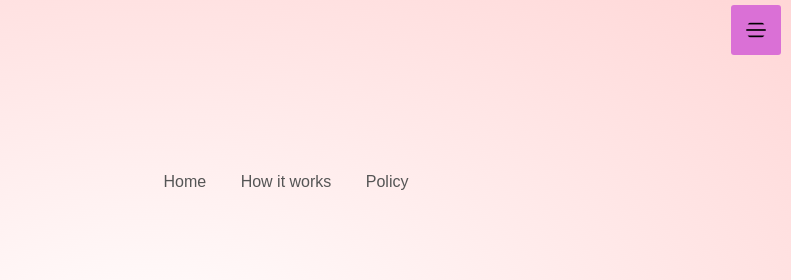
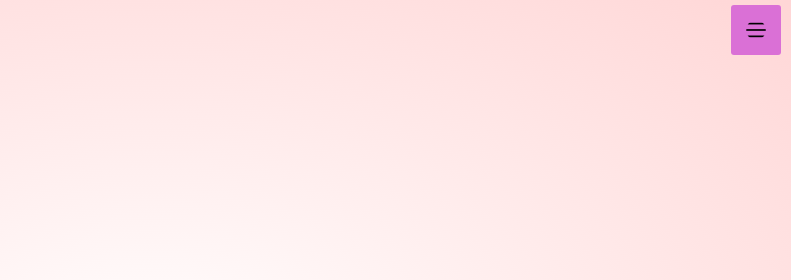
Before and after one commit to Sheintolebanon/Shein_to_lebanon_, a plain HTML site: page index.html in a window 1280 px wide. Shown: the top 280 px of the page, 489-1280 px from the left. Drawn offline with Linux system fonts and the light colour scheme.

Commit message:
Update index.html

```diff
--- a/index.html
+++ b/index.html
@@ -19,13 +19,7 @@
                   <img src="logo.png" alt="" width="300px"
                      /></a>
                </div>
-               <nav>
-                  <ul id="MenuItems">
-                     <li><a href="index.html">Home</a></li>
-                     <li><a href="#title">How it works</a></li>
-                     <li><a href="#title1">Policy</a></li>
-                  </ul>
-               </nav>
+
 
             <div id="menuBtn">
               <img src="menu.png" id="menu">
```
